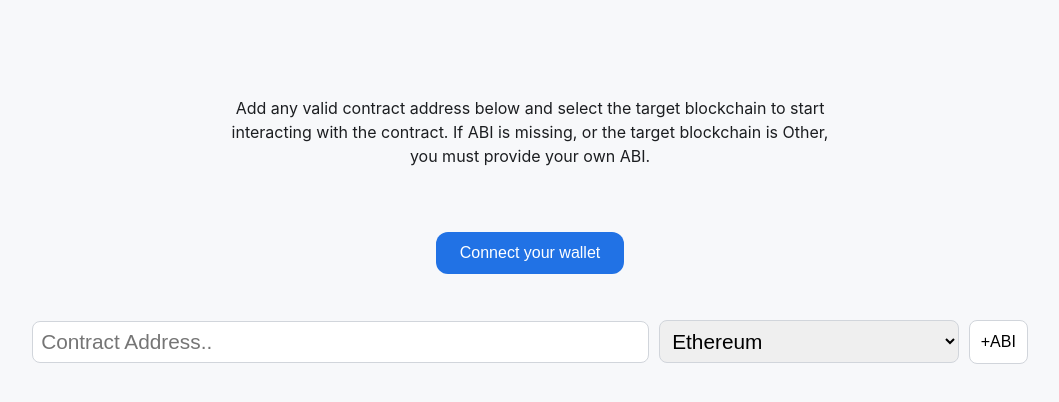
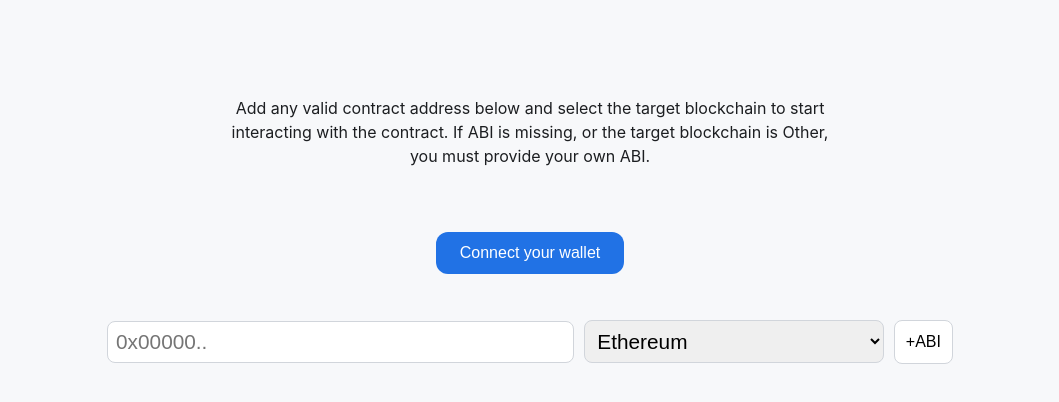
Before and after one commit to kkayam/contract-interact, a Next.js app: page / in a window 1280 px wide. Shown: the top 402 px of the page, without its empty margins (110-1169 px from the left). Built offline with nearby package versions, Linux system fonts and the light colour scheme.

Commit message:
style fix

```diff
--- a/src/pages/index.js
+++ b/src/pages/index.js
@@ -221,7 +221,7 @@ export default function Home() {
           onClose={() => setAbiModal(false)}
         />
         <div className="row">
-          <input className='main' type="text" placeholder='Contract Address..' value={contractAddress} onChange={event => setContractAddress(event.target.value)} />
+          <input className='main' type="text" placeholder='0x00000..' value={contractAddress} onChange={event => setContractAddress(event.target.value)} />
           <select className='main' id='blockchainList' onChange={selectBlockchain}>
             {supportedBlockchains.map((blockchain) => (
               <option key={blockchain} value={blockchain}>
--- a/src/styles/globals.css
+++ b/src/styles/globals.css
@@ -83,7 +83,7 @@ select.main {
 }
 
 input.main {
-  width: 60%;
+  width: 45%;
 }
 input.modalinput {
   width: -webkit-fill-available;
```
